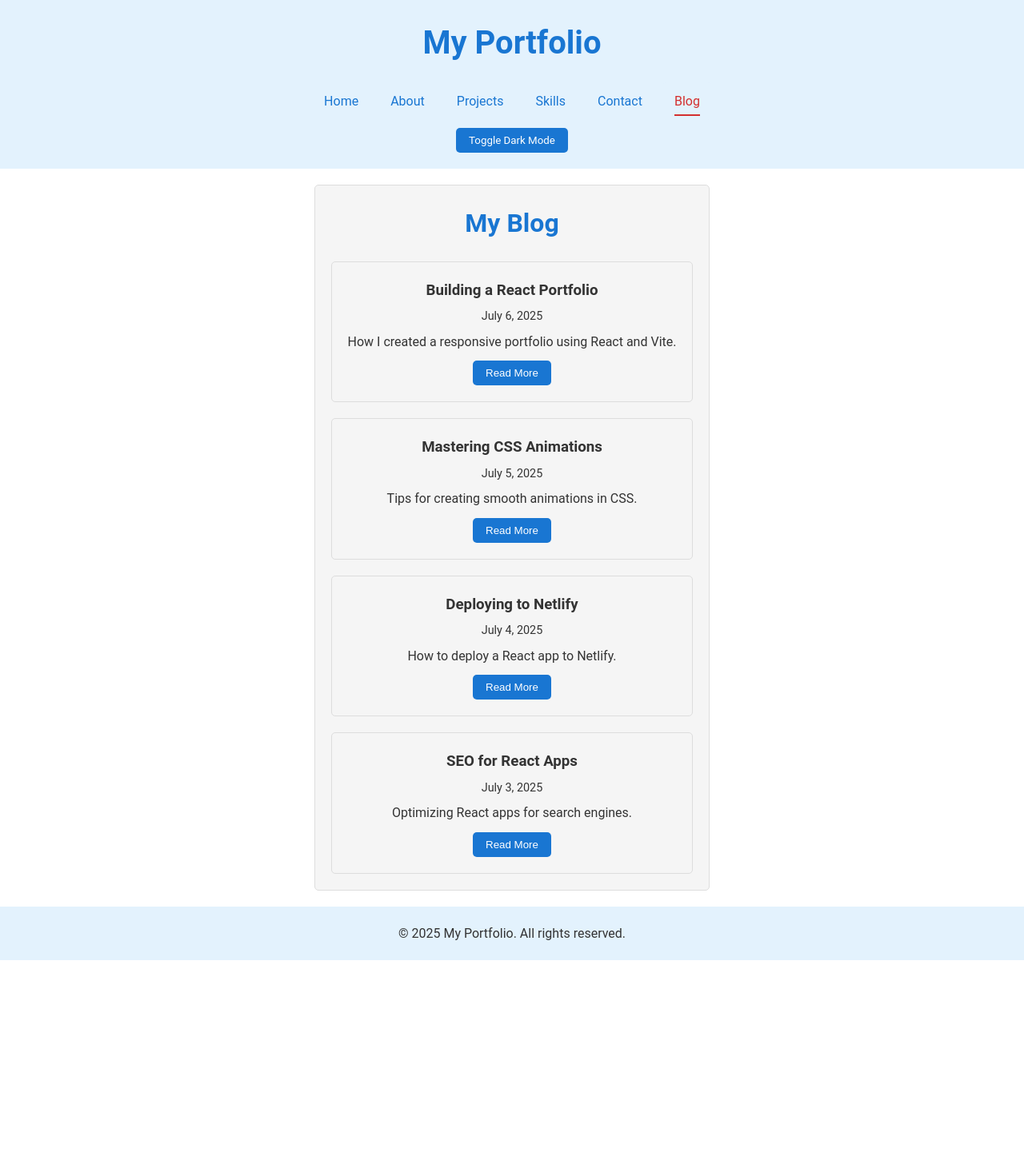
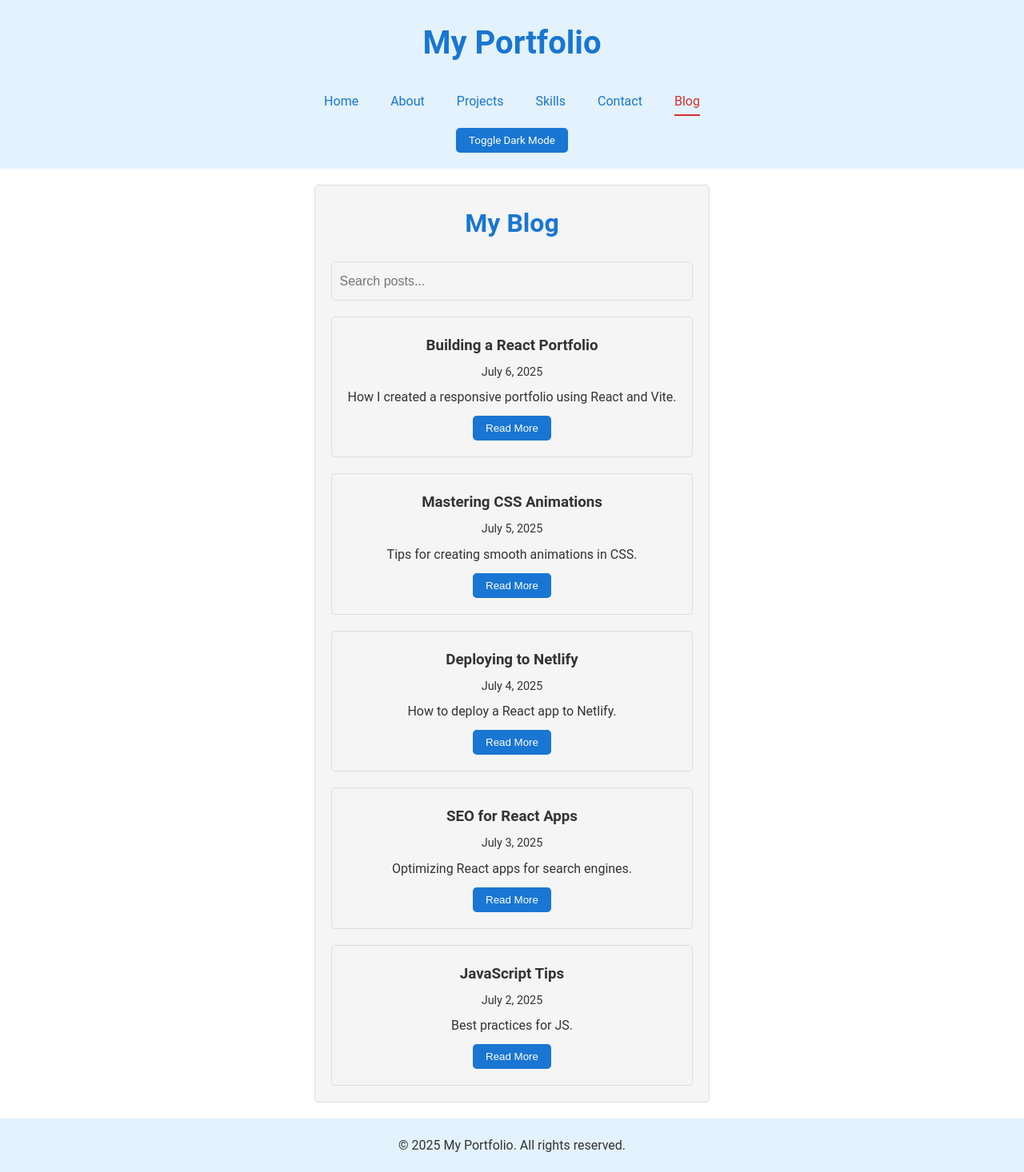
Before and after one commit to Shafiu1/WEBD, a React (Vite) app in the folder portfolio-vite/: page /blog in a window 1280 px wide. Shown: the whole page at 80% size. Before the commit the page ends 1201 px from the top, so only its background shows below. Built offline with nearby package versions, Linux system fonts and the light colour scheme.

Commit message:
Add filter method in blog sections of my portfolio

```diff
--- a/portfolio-vite/public/posts.json
+++ b/portfolio-vite/public/posts.json
@@ -26,5 +26,11 @@
         "excerpt":"Optimizing React apps for search engines.",
         "content":"This post covers meta tags and Open Graph...",
         "date":"July 3, 2025"
+    },
+    {
+        "id": 5,
+        "title": "JavaScript Tips",
+        "excerpt": "Best practices for JS.",
+        "content": "This post covers ES6+ features...", "date": "July 2, 2025"
     }
   ]
--- a/portfolio-vite/src/Blog.jsx
+++ b/portfolio-vite/src/Blog.jsx
@@ -3,6 +3,8 @@ import ReactGA from 'react-ga4';
 
 function Blog() {
     const [posts, setPosts] = useState([]);
+    const [filteredPosts, setFilteredPosts] = useState([]);
+    const [searchQuery, setSearchQuery] = useState('');
     const [selectedPost, setSelectedPost] = useState(null);
     const [error, setError] = useState(null);
 
@@ -14,6 +16,7 @@ function Blog() {
             })
             .then((data) => {
                 setPosts(data);
+                setFilteredPosts(data); // Initialize with all posts
                 console.log('Fetched posts:', data);
             })
             .catch((err) => {
@@ -22,15 +25,47 @@ function Blog() {
             });
     }, []);
 
+    useEffect(() => {
+        const filtered = posts.filter(
+            (post) =>
+                post.title.toLowerCase().includes(searchQuery.toLowerCase()) ||
+                post.excerpt.toLowerCase().includes(searchQuery.toLowerCase())
+        );
+        setFilteredPosts(filtered);
+    }, [searchQuery, posts]);
+
+    const handleSearch = (e) => {
+        setSearchQuery(e.target.value);
+        ReactGA.event({
+            category: 'Blog',
+            action: 'Search',
+            label: e.target.value
+        });
+    };
+
     return (
         <section className="blog-section">
             <h2>My Blog</h2>
+            <div className="blog-search">
+                <label htmlFor="blog-search" className="sr-only">
+                    Search blog posts
+                </label>
+                <input
+                    type="text"
+                    id="blog-search"
+                    placeholder="Search posts..."
+                    value={searchQuery}
+                    onChange={handleSearch}
+                    aria-label="Search blog posts"
+                    className="blog-search-input"
+                />
+            </div>
             {error && <p className="error">Error: {error}</p>}
             <div className="blog-posts">
-                {posts.length === 0 && !error ? (
-                    <p>Loading posts...</p>
+                {filteredPosts.length === 0 && !error ? (
+                    <p>{searchQuery ? 'No posts found' : 'Loading posts...'}</p>
                 ) : (
-                    posts.map((post) => (
+                    filteredPosts.map((post) => (
                         <div key={post.id} className="blog-post">
                             <h3>{post.title}</h3>
                             <p className="blog-date">{post.date}</p>
--- a/portfolio-vite/src/index.css
+++ b/portfolio-vite/src/index.css
@@ -793,3 +793,50 @@ button:hover, .filter-btn:hover {
 .dark-mode .blog-section p {
   color: var(--light-grey-text);
 }
+
+.blog-content {
+  opacity: 0;
+  animation: fadeIn 0.5s ease-in forwards;
+}
+
+.blog-search {
+  max-width: 600px;
+  margin: 20px auto;
+}
+
+.blog-search-input {
+  width: 100%;
+  padding: 10px;
+  font-size: 1rem;
+  border: 1px solid var(--border-grey);
+  border-radius: var(--border-radius);
+  background-color: var(--section-bg);
+  color: var(--text-dark);
+}
+
+.blog-search-input:focus {
+  outline: none;
+  border-color: var(--primary-blue);
+  box-shadow: 0 0 5px var(--shadow-hover);
+}
+
+.dark-mode .blog-search-input {
+  background-color: var(--dark-section-bg);
+  color: var(--light-grey-text);
+  border-color: var(--dark-border);
+}
+
+.dark-mode .blog-search-input:focus {
+  border-color: var(--light-blue-dark);
+}
+
+.sr-only {
+  position: absolute;
+  width: 1px;
+  height: 1px;
+  padding: 0;
+  margin: -1px;
+  overflow: hidden;
+  clip: rect(0, 0, 0, 0);
+  border: 0;
+}
```
